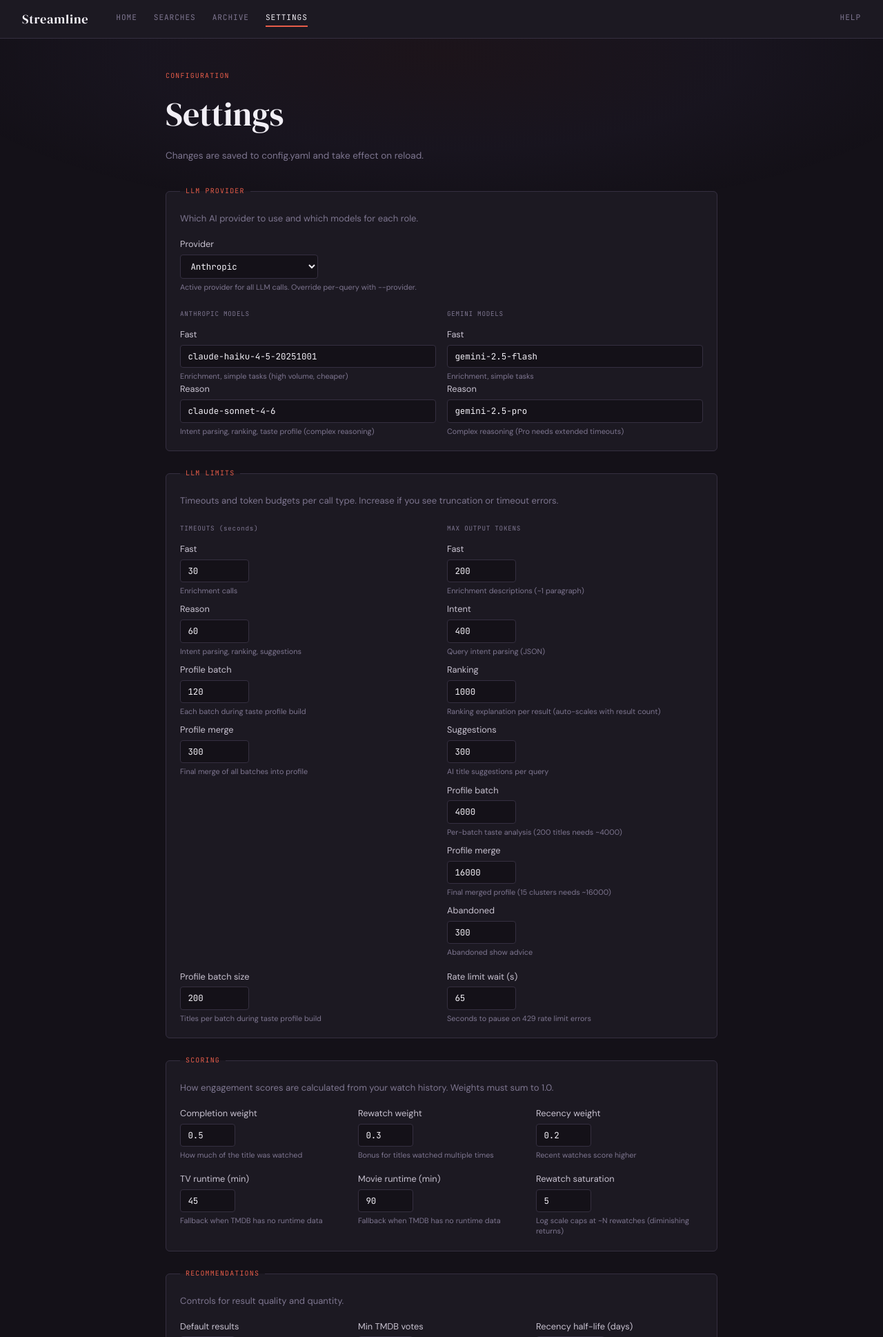
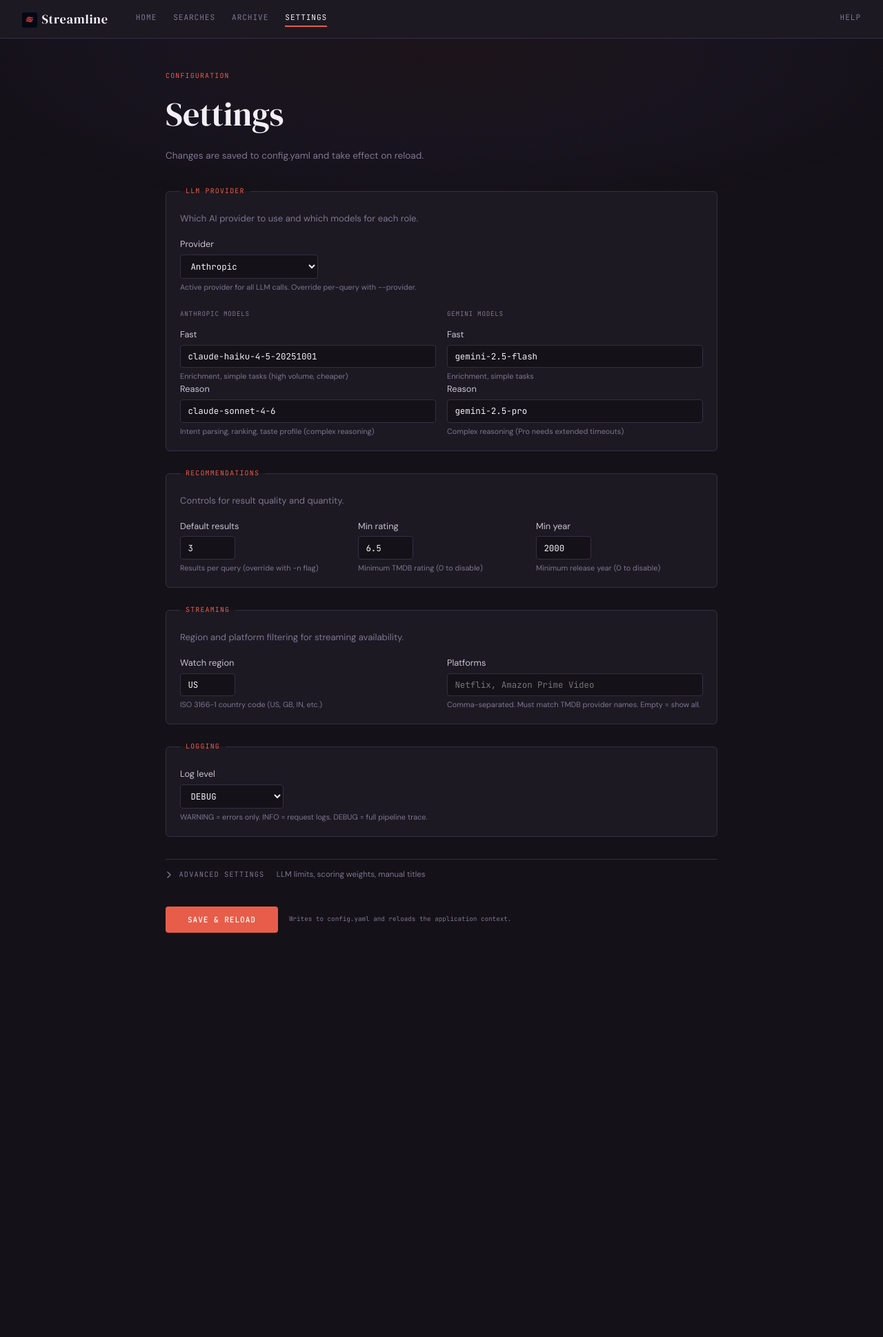
Before and after one commit to abhichandra21/streamline, a Flask app: page /settings in a window 1280 px wide. Shown: the top 1938 px of the page at 69% size. After the commit the page ends 1352 px from the top, so only its background shows below. Run offline with Flask 3, Linux system fonts and the light colour scheme; parts of the project's set-up code (start-up, migrations or seed data) failed here and were passed over.

Commit message:
feat: result filters, logo, settings redesign, and review fixes
- Configurable min_rating (6.5) and min_year (2000) filters for
  recommendation candidates in config.yaml and Settings page
- min_year pushed into TMDB Discover request (not post-filtered)
- min_rating applied as post-filter on both Discover and Claude candidates
- "why not X?" now explains rating/year exclusions accurately
- release_year added to TmdbMetadata, parsed from TMDB cache
- tokens_fast bumped from 200 to 300 (fixes enrichment truncation)
- Logo (ChatGPT-generated) as favicon and nav brand icon
- README hero screenshot replacing old split screenshots
- Settings page split into regular (provider, results, streaming, logging)
  and collapsible Advanced (LLM limits, scoring, manual titles)
- Inline delete confirm on searches page (no browser alert)
- IMDB link falls back to search URL when no cached imdb_id

```diff
--- a/config.py
+++ b/config.py
@@ -75,6 +75,8 @@ MANUAL_MOVIE_DURATION_MINUTES = _manual.get("movie_duration_minutes", 120)
 DEFAULT_TOP_N = _cfg.get("default_top_n", 3)
 CANDIDATE_POOL_SIZE = _cfg.get("candidate_pool_size", 500)
 MIN_VOTE_COUNT = _cfg.get("min_vote_count", 20)
+MIN_RATING = float(_cfg.get("min_rating", 0))
+MIN_YEAR = int(_cfg.get("min_year", 0))
 RECENCY_HALF_LIFE_DAYS = _cfg.get("recency_half_life_days", 90)
 
 # ── Streaming availability ──
--- a/recommender/templates/base.html
+++ b/recommender/templates/base.html
@@ -4,6 +4,7 @@
   <meta charset="UTF-8">
   <meta name="viewport" content="width=device-width, initial-scale=1.0">
   <title>{% block title %}Streamline{% endblock %}</title>
+  <link rel="icon" type="image/png" href="/static/logo.png">
   <script src="https://unpkg.com/htmx.org@2.0.2" integrity="sha384-Y7hw+L/jvKeWIRRkqWYfPcvVxHzVzn5REgzbawhxAuQGwX1XWe70vji+VSeHOThJ" crossorigin="anonymous"></script>
   <link rel="preconnect" href="https://fonts.googleapis.com">
   <link rel="preconnect" href="https://fonts.gstatic.com" crossorigin>
@@ -205,7 +206,7 @@
 <body>
 
   <nav>
-    <a href="/" class="nav-brand">Streamline</a>
+    <a href="/" class="nav-brand"><img src="/static/logo.png" alt="Streamline" style="height:22px; width:22px; vertical-align:middle; margin-right:0.4rem; border-radius:3px;">Streamline</a>
     <div style="display:flex; gap:1.5rem; margin-left:0.5rem; flex:1;">
       <a href="/" class="nav-link {% if request.path == '/' %}active{% endif %}">Home</a>
       <a href="/searches" class="nav-link {% if request.path == '/searches' %}active{% endif %}">Searches</a>
--- a/recommender/templates/settings.html
+++ b/recommender/templates/settings.html
@@ -21,6 +21,8 @@
 {% endif %}
 
 <form method="post" action="/settings" style="display:flex; flex-direction:column; gap:1.5rem;">
+
+  <!-- ═══════ REGULAR SETTINGS ═══════ -->
 
   <!-- LLM Provider -->
   <fieldset style="border:1px solid var(--border); border-radius:6px; padding:1.25rem; background:var(--surface);">
@@ -65,6 +67,75 @@
       </div>
     </div>
   </fieldset>
+
+  <!-- Recommendations -->
+  <fieldset style="border:1px solid var(--border); border-radius:6px; padding:1.25rem; background:var(--surface);">
+    <legend class="mono" style="font-size:0.62rem; letter-spacing:0.12em; text-transform:uppercase; color:var(--accent); padding:0 0.5rem;">Recommendations</legend>
+    <p class="section-intro">Controls for result quality and quantity.</p>
+
+    <div style="display:grid; grid-template-columns:1fr 1fr 1fr; gap:1rem;">
+      <div class="form-row">
+        <label class="form-label">Default results</label>
+        <input type="number" name="default_top_n" value="{{ cfg.default_top_n }}" class="form-input" style="width:80px;" min="1" max="20">
+        <span class="form-hint">Results per query (override with -n flag)</span>
+      </div>
+      <div class="form-row">
+        <label class="form-label">Min rating</label>
+        <input type="number" name="min_rating" value="{{ cfg.min_rating }}" class="form-input" style="width:80px;" step="0.5" min="0" max="10">
+        <span class="form-hint">Minimum TMDB rating (0 to disable)</span>
+      </div>
+      <div class="form-row">
+        <label class="form-label">Min year</label>
+        <input type="number" name="min_year" value="{{ cfg.min_year }}" class="form-input" style="width:80px;" min="0" max="2030">
+        <span class="form-hint">Minimum release year (0 to disable)</span>
+      </div>
+    </div>
+  </fieldset>
+
+  <!-- Streaming -->
+  <fieldset style="border:1px solid var(--border); border-radius:6px; padding:1.25rem; background:var(--surface);">
+    <legend class="mono" style="font-size:0.62rem; letter-spacing:0.12em; text-transform:uppercase; color:var(--accent); padding:0 0.5rem;">Streaming</legend>
+    <p class="section-intro">Region and platform filtering for streaming availability.</p>
+
+    <div style="display:grid; grid-template-columns:1fr 1fr; gap:1rem;">
+      <div class="form-row">
+        <label class="form-label">Watch region</label>
+        <input type="text" name="watch_region" value="{{ cfg.watch_region }}" class="form-input" style="width:80px;" maxlength="2">
+        <span class="form-hint">ISO 3166-1 country code (US, GB, IN, etc.)</span>
+      </div>
+      <div class="form-row">
+        <label class="form-label">Platforms</label>
+        <input type="text" name="streaming_platforms" value="{{ cfg.streaming_platforms | join(', ') }}" class="form-input" placeholder="Netflix, Amazon Prime Video">
+        <span class="form-hint">Comma-separated. Must match TMDB provider names. Empty = show all.</span>
+      </div>
+    </div>
+  </fieldset>
+
+  <!-- Logging -->
+  <fieldset style="border:1px solid var(--border); border-radius:6px; padding:1.25rem; background:var(--surface);">
+    <legend class="mono" style="font-size:0.62rem; letter-spacing:0.12em; text-transform:uppercase; color:var(--accent); padding:0 0.5rem;">Logging</legend>
+
+    <div class="form-row">
+      <label class="form-label">Log level</label>
+      <select name="log_level" class="form-input" style="width:150px;">
+        {% for level in ['WARNING', 'INFO', 'DEBUG'] %}
+        <option value="{{ level }}" {{ 'selected' if cfg.log_level == level }}>{{ level }}</option>
+        {% endfor %}
+      </select>
+      <span class="form-hint">WARNING = errors only. INFO = request logs. DEBUG = full pipeline trace.</span>
+    </div>
+  </fieldset>
+
+  <!-- ═══════ ADVANCED SETTINGS ═══════ -->
+
+  <details class="advanced-details">
+    <summary class="advanced-summary">
+      <svg class="advanced-arrow" width="10" height="10" viewBox="0 0 10 10"><path d="M3 1 L7 5 L3 9" stroke="var(--muted)" stroke-width="1.5" fill="none" stroke-linecap="round" stroke-linejoin="round"/></svg>
+      <span class="mono" style="font-size:0.65rem; letter-spacing:0.1em; text-transform:uppercase; color:var(--muted);">Advanced Settings</span>
+      <span style="font-size:0.72rem; color:var(--muted); margin-left:0.5rem;">LLM limits, scoring weights, manual titles</span>
+    </summary>
+
+    <div style="display:flex; flex-direction:column; gap:1.5rem; margin-top:1.5rem;">
 
       <!-- LLM Timeouts & Tokens -->
       <fieldset style="border:1px solid var(--border); border-radius:6px; padding:1.25rem; background:var(--surface);">
@@ -149,35 +220,6 @@
 
         <div style="display:grid; grid-template-columns:1fr 1fr 1fr; gap:1rem; margin-top:1rem;">
           <div class="form-row">
-        <label class="form-label">TV runtime (min)</label>
-        <input type="number" name="default_tv_runtime" value="{{ cfg.scoring.default_tv_runtime }}" class="form-input" style="width:80px;" min="1">
-        <span class="form-hint">Fallback when TMDB has no runtime data</span>
-      </div>
-      <div class="form-row">
-        <label class="form-label">Movie runtime (min)</label>
-        <input type="number" name="default_movie_runtime" value="{{ cfg.scoring.default_movie_runtime }}" class="form-input" style="width:80px;" min="1">
-        <span class="form-hint">Fallback when TMDB has no runtime data</span>
-      </div>
-      <div class="form-row">
-        <label class="form-label">Rewatch saturation</label>
-        <input type="number" name="rewatch_saturation" value="{{ cfg.scoring.rewatch_saturation }}" class="form-input" style="width:80px;" min="1">
-        <span class="form-hint">Log scale caps at ~N rewatches (diminishing returns)</span>
-      </div>
-    </div>
-  </fieldset>
-
-  <!-- Recommendations -->
-  <fieldset style="border:1px solid var(--border); border-radius:6px; padding:1.25rem; background:var(--surface);">
-    <legend class="mono" style="font-size:0.62rem; letter-spacing:0.12em; text-transform:uppercase; color:var(--accent); padding:0 0.5rem;">Recommendations</legend>
-    <p class="section-intro">Controls for result quality and quantity.</p>
-
-    <div style="display:grid; grid-template-columns:1fr 1fr 1fr; gap:1rem;">
-      <div class="form-row">
-        <label class="form-label">Default results</label>
-        <input type="number" name="default_top_n" value="{{ cfg.default_top_n }}" class="form-input" style="width:80px;" min="1" max="20">
-        <span class="form-hint">Results per query (override with -n flag)</span>
-      </div>
-      <div class="form-row">
             <label class="form-label">Min TMDB votes</label>
             <input type="number" name="min_vote_count" value="{{ cfg.min_vote_count }}" class="form-input" style="width:80px;" min="0">
             <span class="form-hint">Filter out obscure titles with few ratings</span>
@@ -187,24 +229,23 @@
             <input type="number" name="recency_half_life_days" value="{{ cfg.recency_half_life_days }}" class="form-input" style="width:100px;" min="1">
             <span class="form-hint">Days until a watch's recency score halves</span>
           </div>
+          <div class="form-row">
+            <label class="form-label">Rewatch saturation</label>
+            <input type="number" name="rewatch_saturation" value="{{ cfg.scoring.rewatch_saturation }}" class="form-input" style="width:80px;" min="1">
+            <span class="form-hint">Log scale caps at ~N rewatches (diminishing returns)</span>
           </div>
-  </fieldset>
+        </div>
 
-  <!-- Streaming -->
-  <fieldset style="border:1px solid var(--border); border-radius:6px; padding:1.25rem; background:var(--surface);">
-    <legend class="mono" style="font-size:0.62rem; letter-spacing:0.12em; text-transform:uppercase; color:var(--accent); padding:0 0.5rem;">Streaming</legend>
-    <p class="section-intro">Region and platform filtering for streaming availability.</p>
-
-    <div style="display:grid; grid-template-columns:1fr 1fr; gap:1rem;">
+        <div style="display:grid; grid-template-columns:1fr 1fr; gap:1rem; margin-top:1rem;">
           <div class="form-row">
-        <label class="form-label">Watch region</label>
-        <input type="text" name="watch_region" value="{{ cfg.watch_region }}" class="form-input" style="width:80px;" maxlength="2">
-        <span class="form-hint">ISO 3166-1 country code (US, GB, IN, etc.)</span>
+            <label class="form-label">TV runtime (min)</label>
+            <input type="number" name="default_tv_runtime" value="{{ cfg.scoring.default_tv_runtime }}" class="form-input" style="width:80px;" min="1">
+            <span class="form-hint">Fallback when TMDB has no runtime data</span>
           </div>
           <div class="form-row">
-        <label class="form-label">Platforms</label>
-        <input type="text" name="streaming_platforms" value="{{ cfg.streaming_platforms | join(', ') }}" class="form-input" placeholder="Netflix, Amazon Prime Video">
-        <span class="form-hint">Comma-separated. Must match TMDB provider names. Empty = show all.</span>
+            <label class="form-label">Movie runtime (min)</label>
+            <input type="number" name="default_movie_runtime" value="{{ cfg.scoring.default_movie_runtime }}" class="form-input" style="width:80px;" min="1">
+            <span class="form-hint">Fallback when TMDB has no runtime data</span>
           </div>
         </div>
       </fieldset>
@@ -248,20 +289,8 @@
         </div>
       </fieldset>
 
-  <!-- Logging -->
-  <fieldset style="border:1px solid var(--border); border-radius:6px; padding:1.25rem; background:var(--surface);">
-    <legend class="mono" style="font-size:0.62rem; letter-spacing:0.12em; text-transform:uppercase; color:var(--accent); padding:0 0.5rem;">Logging</legend>
-
-    <div class="form-row">
-      <label class="form-label">Log level</label>
-      <select name="log_level" class="form-input" style="width:150px;">
-        {% for level in ['WARNING', 'INFO', 'DEBUG'] %}
-        <option value="{{ level }}" {{ 'selected' if cfg.log_level == level }}>{{ level }}</option>
-        {% endfor %}
-      </select>
-      <span class="form-hint">WARNING = errors only. INFO = request logs. DEBUG = full pipeline trace.</span>
     </div>
-  </fieldset>
+  </details>
 
   <div style="display:flex; gap:1rem; align-items:center;">
     <button type="submit" class="btn-primary" style="padding:0.75rem 2rem;">Save &amp; Reload</button>
@@ -304,10 +333,28 @@
   .form-input:focus { border-color: var(--accent); }
   select.form-input { cursor: pointer; }
   select.form-input option { background: var(--surface); color: var(--text); }
+
+  /* Advanced accordion */
+  .advanced-details { margin-top: 0.5rem; }
+  .advanced-summary {
+    display: flex;
+    align-items: center;
+    gap: 0.6rem;
+    cursor: pointer;
+    list-style: none;
+    user-select: none;
+    padding: 0.75rem 0;
+    border-top: 1px solid var(--border);
+  }
+  .advanced-summary::-webkit-details-marker { display: none; }
+  .advanced-summary::marker { content: ''; }
+  .advanced-summary:hover .advanced-arrow path { stroke: var(--accent); }
+  .advanced-summary:hover span { color: var(--text); }
+  .advanced-arrow { flex-shrink: 0; transition: transform 0.2s; }
+  .advanced-details[open] .advanced-arrow { transform: rotate(90deg); }
 </style>
 
 <script>
-  // Live weight validation
   (function() {
     var fields = ['weight_completion', 'weight_rewatch', 'weight_recency'];
     var warn = document.getElementById('weight-warn');
@@ -326,8 +373,7 @@
     }
     function syncManualTimestampInput() {
       if (!manualMode || !manualDate) return;
-      var useFixedDate = manualMode.value === 'fixed';
-      manualDate.disabled = !useFixedDate;
+      manualDate.disabled = manualMode.value !== 'fixed';
     }
     if (manualMode) {
       manualMode.addEventListener('change', syncManualTimestampInput);
--- a/recommender/tmdb_client.py
+++ b/recommender/tmdb_client.py
@@ -43,6 +43,7 @@ class TmdbMetadata:
     vote_average: float = 0.0
     vote_count: int = 0
     runtime_minutes: int | None = None
+    release_year: int | None = None
 
 
 class TmdbClient:
@@ -117,6 +118,9 @@ class TmdbClient:
         else:
             runtime_minutes = data.get("runtime")
 
+        date_str = data.get("first_air_date") if content_type == "tv" else data.get("release_date")
+        release_year = int(date_str[:4]) if date_str and len(date_str) >= 4 else None
+
         return TmdbMetadata(
             tmdb_id=data["id"],
             content_type=content_type,
@@ -129,6 +133,7 @@ class TmdbClient:
             vote_average=data.get("vote_average", 0.0),
             vote_count=data.get("vote_count", 0),
             runtime_minutes=runtime_minutes,
+            release_year=release_year,
         )
 
     def _clean_title_variants(self, title: str) -> list[str]:
--- a/recommender/web.py
+++ b/recommender/web.py
@@ -370,6 +370,8 @@ _SETTINGS_DEFAULTS = {
     },
     "default_top_n": 3,
     "min_vote_count": 20,
+    "min_rating": 0,
+    "min_year": 0,
     "recency_half_life_days": 90,
     "watch_region": "US",
     "streaming_platforms": [],
@@ -574,6 +576,8 @@ def settings_save() -> str:
         recommendation_values = {
             "default_top_n": _parse_int_field(form, "default_top_n", current_cfg["default_top_n"]),
             "min_vote_count": _parse_int_field(form, "min_vote_count", current_cfg["min_vote_count"]),
+            "min_rating": _parse_float_field(form, "min_rating", current_cfg["min_rating"]),
+            "min_year": _parse_int_field(form, "min_year", current_cfg["min_year"]),
             "recency_half_life_days": _parse_int_field(
                 form, "recency_half_life_days", current_cfg["recency_half_life_days"]
             ),
```
Also changed, not shown: config.yaml (+24 -51 lines), recommender/query_engine.py (+48 -1 lines), recommender/templates/searches.html (+18 -6 lines), README.md, recommender/static/logo.png (added), 4 other files. Lines whose indentation alone changed are shown as unchanged.
